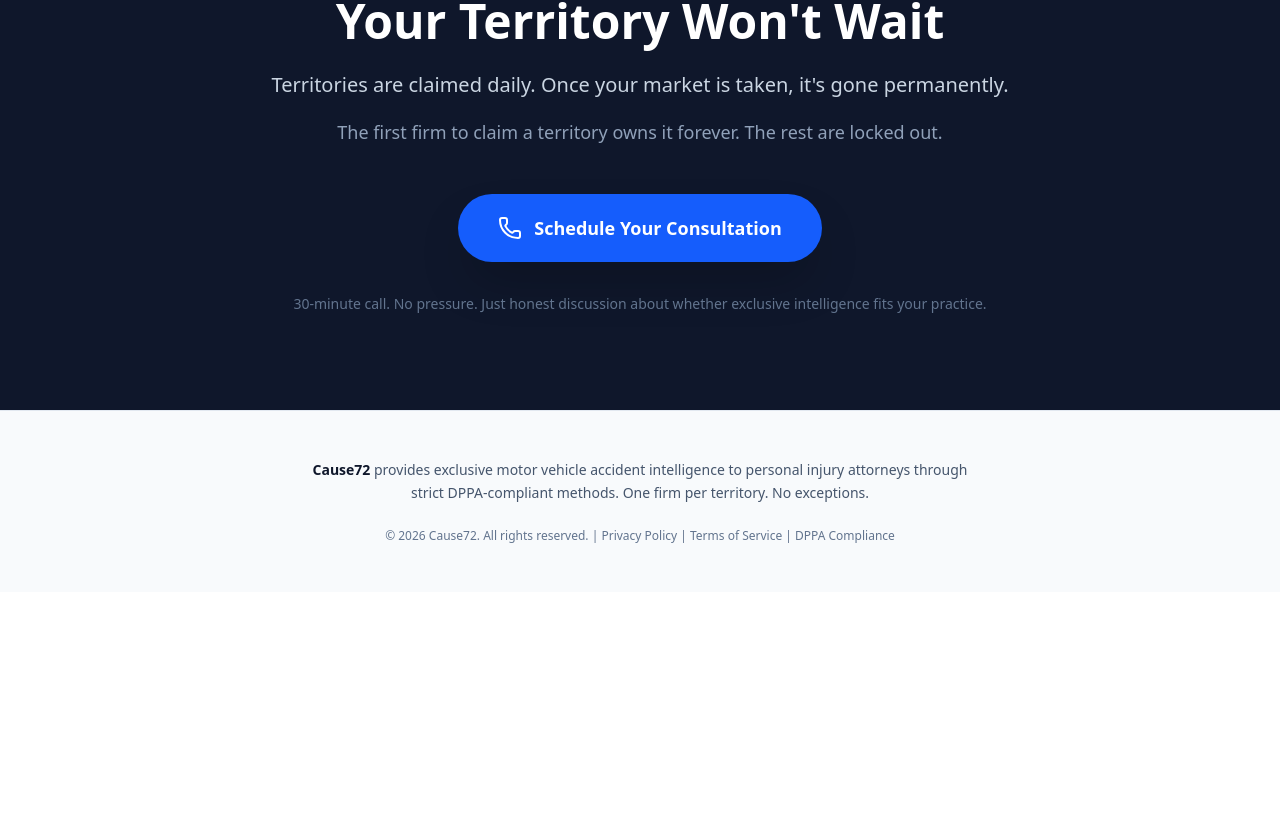
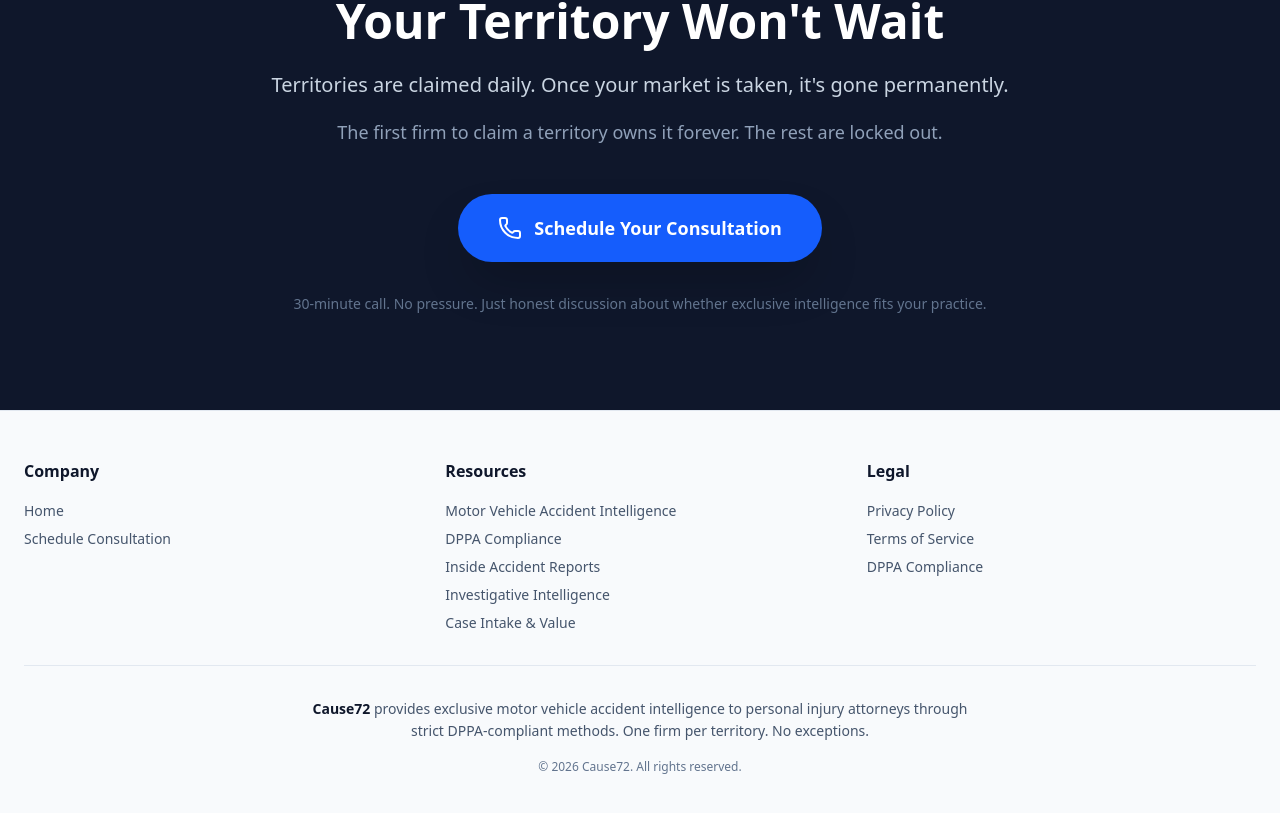
Before and after one commit to PredictionMarketing/cause72mini, a React (Vite) app: page / in a window 1280 px wide. Shown: the part 4513-5326 px from the top of the page. Before the commit the page ends 5105 px from the top, so only its background shows below. Built offline with nearby package versions, Linux system fonts and the light colour scheme.

Commit message:
Add footer navigation to homepage

```diff
--- a/src/pages/HomePage.jsx
+++ b/src/pages/HomePage.jsx
@@ -327,15 +327,49 @@ const HomePage = () => {
                 </div>
             </section>
 
-            {/* Trust Footer */}
-            <div className="bg-slate-50 py-12 border-t border-slate-200">
-                <div className="container mx-auto px-6 text-center">
-                    <p className="text-slate-600 text-sm leading-relaxed max-w-2xl mx-auto">
-                        <strong className="text-slate-900">Cause72</strong> provides exclusive motor vehicle accident intelligence
-                        to personal injury attorneys through strict DPPA-compliant methods. One firm per territory. No exceptions.
-                    </p>
-                    <div className="mt-6 text-xs text-slate-500">
-                        © 2026 Cause72. All rights reserved. | Privacy Policy | Terms of Service | DPPA Compliance
+            {/* Footer with Navigation */}
+            <div className="bg-slate-50 border-t border-slate-200">
+                <div className="container mx-auto px-6 py-12">
+                    {/* Navigation Links */}
+                    <div className="grid md:grid-cols-3 gap-8 mb-8">
+                        <div>
+                            <h3 className="font-bold text-slate-900 mb-4">Company</h3>
+                            <ul className="space-y-2 text-sm text-slate-600">
+                                <li><a href="/" className="hover:text-blue-600 transition-colors">Home</a></li>
+                                <li><a href="https://calendly.com/tommylc" target="_blank" rel="noopener noreferrer" className="hover:text-blue-600 transition-colors">Schedule Consultation</a></li>
+                            </ul>
+                        </div>
+
+                        <div>
+                            <h3 className="font-bold text-slate-900 mb-4">Resources</h3>
+                            <ul className="space-y-2 text-sm text-slate-600">
+                                <li><a href="/personal-injury/motor-vehicle-accident-intelligence" className="hover:text-blue-600 transition-colors">Motor Vehicle Accident Intelligence</a></li>
+                                <li><a href="/personal-injury/dppa-compliance-motor-vehicle-accident-data" className="hover:text-blue-600 transition-colors">DPPA Compliance</a></li>
+                                <li><a href="/personal-injury/inside-motor-vehicle-accident-reports" className="hover:text-blue-600 transition-colors">Inside Accident Reports</a></li>
+                                <li><a href="/personal-injury/investigative-mva-intelligence-for-law-firms" className="hover:text-blue-600 transition-colors">Investigative Intelligence</a></li>
+                                <li><a href="/personal-injury/mva-intelligence-case-intake-and-case-value" className="hover:text-blue-600 transition-colors">Case Intake & Value</a></li>
+                            </ul>
+                        </div>
+
+                        <div>
+                            <h3 className="font-bold text-slate-900 mb-4">Legal</h3>
+                            <ul className="space-y-2 text-sm text-slate-600">
+                                <li><a href="#" className="hover:text-blue-600 transition-colors">Privacy Policy</a></li>
+                                <li><a href="#" className="hover:text-blue-600 transition-colors">Terms of Service</a></li>
+                                <li><a href="#" className="hover:text-blue-600 transition-colors">DPPA Compliance</a></li>
+                            </ul>
+                        </div>
+                    </div>
+
+                    {/* Bottom Bar */}
+                    <div className="pt-8 border-t border-slate-200 text-center">
+                        <p className="text-slate-600 text-sm leading-relaxed max-w-2xl mx-auto mb-4">
+                            <strong className="text-slate-900">Cause72</strong> provides exclusive motor vehicle accident intelligence
+                            to personal injury attorneys through strict DPPA-compliant methods. One firm per territory. No exceptions.
+                        </p>
+                        <div className="text-xs text-slate-500">
+                            © 2026 Cause72. All rights reserved.
+                        </div>
                     </div>
                 </div>
             </div>
```
